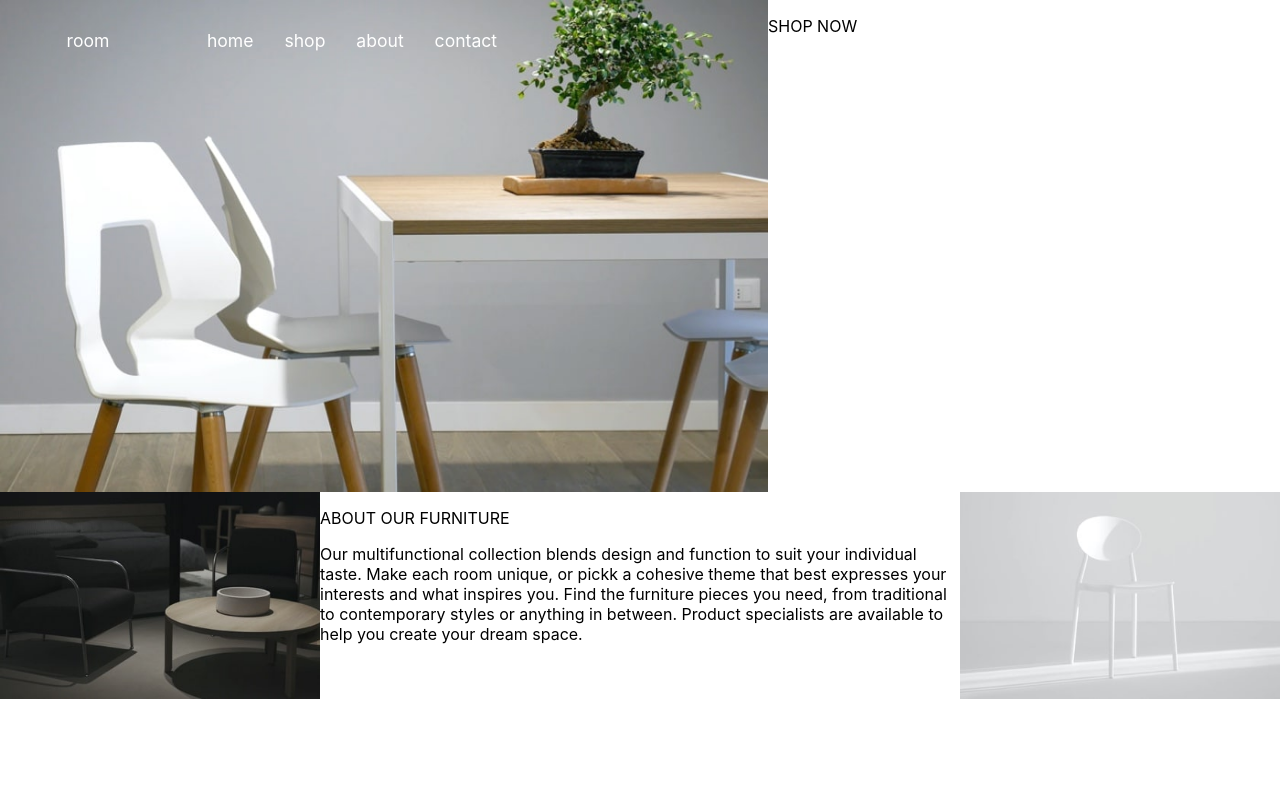
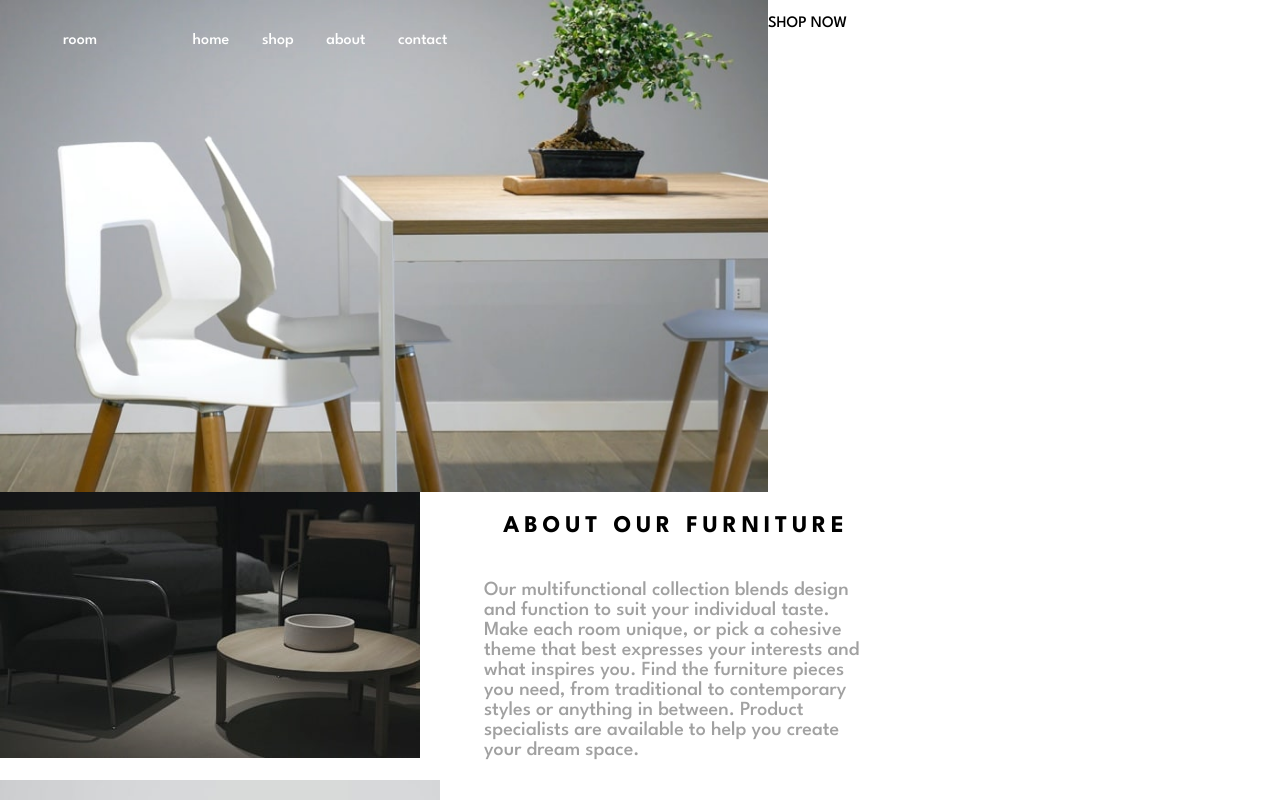
Before and after one commit to kabocha23/Room-Homepage, a React (Create React App) app: page / in a window 1280 px wide. Shown: the top 800 px of the page. Built offline with nearby package versions, Linux system fonts and the light colour scheme.

Commit message:
Building out skeleton and initial styles

```diff
--- a/public/index.html
+++ b/public/index.html
@@ -9,6 +9,9 @@
       name="description"
       content="Web site created using create-react-app"
     />
+    <link rel="preconnect" href="https://fonts.googleapis.com">
+    <link rel="preconnect" href="https://fonts.gstatic.com" crossorigin>
+    <link href="https://fonts.googleapis.com/css2?family=League+Spartan:wght@500;600;700&display=swap" rel="stylesheet">
     <link rel="apple-touch-icon" href="%PUBLIC_URL%/logo192.png" />
     <!--
       manifest.json provides metadata used when your web app is installed on a
@@ -24,7 +27,7 @@
       work correctly both with client-side routing and a non-root public URL.
       Learn how to configure a non-root public URL by running `npm run build`.
     -->
-    <title>React App</title>
+    <title>room</title>
   </head>
   <body>
     <noscript>You need to enable JavaScript to run this app.</noscript>
--- a/src/App.css
+++ b/src/App.css
@@ -1,8 +1,11 @@
-body, html {
-  /* height: 100vh; */
-  /* width: 100vw; */
-  overflow: hidden;
-}
+/* body, html {
+  height: 100vh;
+  width: 100vw;
+} */
+
+:root {
+  --doc-height: 100%;
+ }
 
 .App {
   display: flex;
--- a/src/components/About/About.css
+++ b/src/components/About/About.css
@@ -1,29 +1,44 @@
 .about-container {
-    flex: 30%;
-    width: 100%;
-}
-.about-sub {
     display: flex;
     flex-flow: row wrap;
-    height: 100%;
+    height: 30%;
+    width: 100%;
+    font-family: 'League Spartan', sans-serif;
 }
 .about-first {
-    flex: 25%;
+    float: left;
 }
 .about-first img {
-    width: 100%;
-    height: 100%;
-    overflow: hidden;
+    /* height: 100%; */
 }
+
+
 .about-second {
-    flex: 50%;
+    display: flex;
+    flex-flow: column wrap;
+    justify-content: center;
+    align-items: center;
+    max-width: 30%;
+    min-width: 20%;
     background-color: white;
+    padding: 0em 4em;
+    line-height: 1.25em;
 }
+#about-second-header {
+    color: black;
+    font-weight: 700;
+    letter-spacing: 0.2em;
+    font-size: 1.5em;
+}
+#about-second-body {
+    color: hsl(0, 0%, 63%);
+    font-size: 1.25em;
+}
+
+
 .about-third {
-    flex: 25%;
+    float: right;
 }
 .about-third img {
-    width: 100%;
-    height: 100%;
-    overflow: hidden;
+    /* height: 100%; */
 }
--- a/src/components/About/About.js
+++ b/src/components/About/About.js
@@ -9,17 +9,15 @@ const About = () => {
 
     return(
         <div className='about-container'>
-            <div className='about-sub'>
             <div className='about-first'>
                 <img src={aboutDark} alt='about-dark'></img>
             </div>
             <div className='about-second'>
-                    <p>ABOUT OUR FURNITURE</p>
-                    <p>Our multifunctional collection blends design and function to suit your individual taste. Make each room unique, or pickk a cohesive theme that best expresses your interests and what inspires you. Find the furniture pieces you need, from traditional to contemporary styles or anything in between. Product specialists are available to help you create your dream space.</p>
+                <p id='about-second-header'>ABOUT OUR FURNITURE</p>
+                <p id='about-second-body'>Our multifunctional collection blends design and function to suit your individual taste. Make each room unique, or pick a cohesive theme that best expresses your interests and what inspires you. Find the furniture pieces you need, from traditional to contemporary styles or anything in between. Product specialists are available to help you create your dream space.</p>
             </div>
             <div className='about-third'>
                 <img src={aboutLight} alt='about-light'></img>
-                </div>
             </div>
         </div>
     )
--- a/src/components/Gallery/Gallery.css
+++ b/src/components/Gallery/Gallery.css
@@ -1,22 +1,18 @@
 .gallery-container {
-    flex: 70%;
-    width: 100%;
-}
-.gallery-sub {
     display: flex;
     flex-flow: row wrap;
-    height: 100%;
+    height: 70%;
+    width: 100%;
+    font-family: 'League Spartan', sans-serif;
 }
 .gallery-images {
-    flex: 60%;
-    background-color: lightgreen;
+    width: 60%;
 }
 .gallery-images img {
     width: 100%;
     height: 100%;
-    overflow: hidden;
 }
 .gallery-text {
-    flex: 40%;
+    width: 40%;
     background-color: white;
 }
--- a/src/components/Gallery/Gallery.js
+++ b/src/components/Gallery/Gallery.js
@@ -10,7 +10,6 @@ const Gallery = () => {
 
     return(
         <div className='gallery-container'>
-            <div className='gallery-sub'>
                 <div className='gallery-images'>
                     <img src={galleryFirst}></img>
                 </div>
@@ -20,7 +19,6 @@ const Gallery = () => {
                     <a><span>SHOP NOW</span></a>
                     <div></div>
                 </div>
-            </div>
         </div>
     )
 
--- a/src/components/Navbar/Navbar.css
+++ b/src/components/Navbar/Navbar.css
@@ -4,6 +4,7 @@
     height: 5em;
     width: 100%;
     background-color: transparent;
+    font-family: 'League Spartan', sans-serif;;
 }
 .navbar-sub {
     display: flex;
@@ -11,7 +12,6 @@
     height: 100%;
     width: 100%;
     color: white;
-    font-size: 1.1em;
 }
 
 .navbar-brand {
@@ -25,6 +25,7 @@
     display: flex;
     justify-content: center;
     align-items: center;
+    font-size: 1em;
 }
 .nav-menu-items {
     display: flex;
```
Lines whose indentation alone changed are shown as unchanged.
